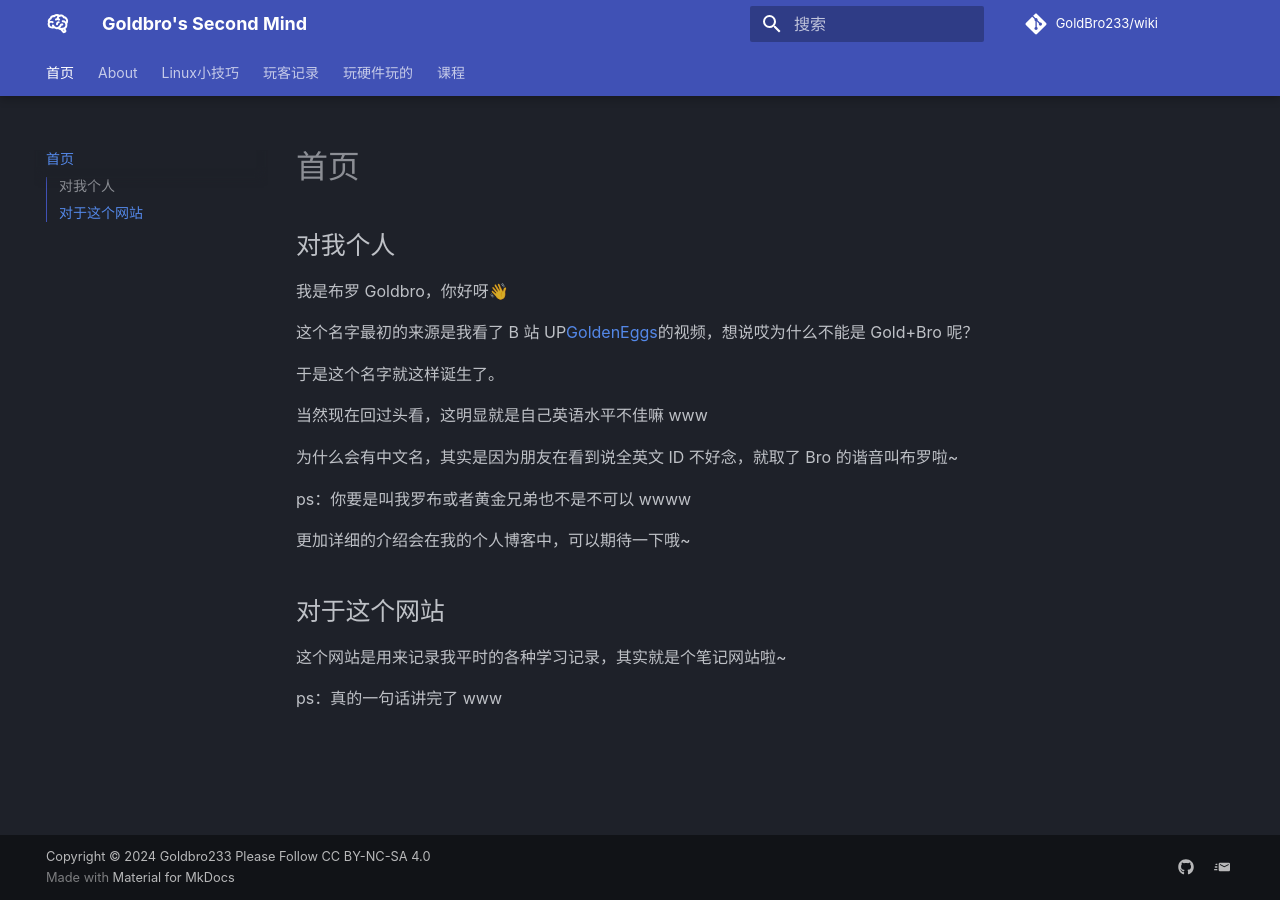
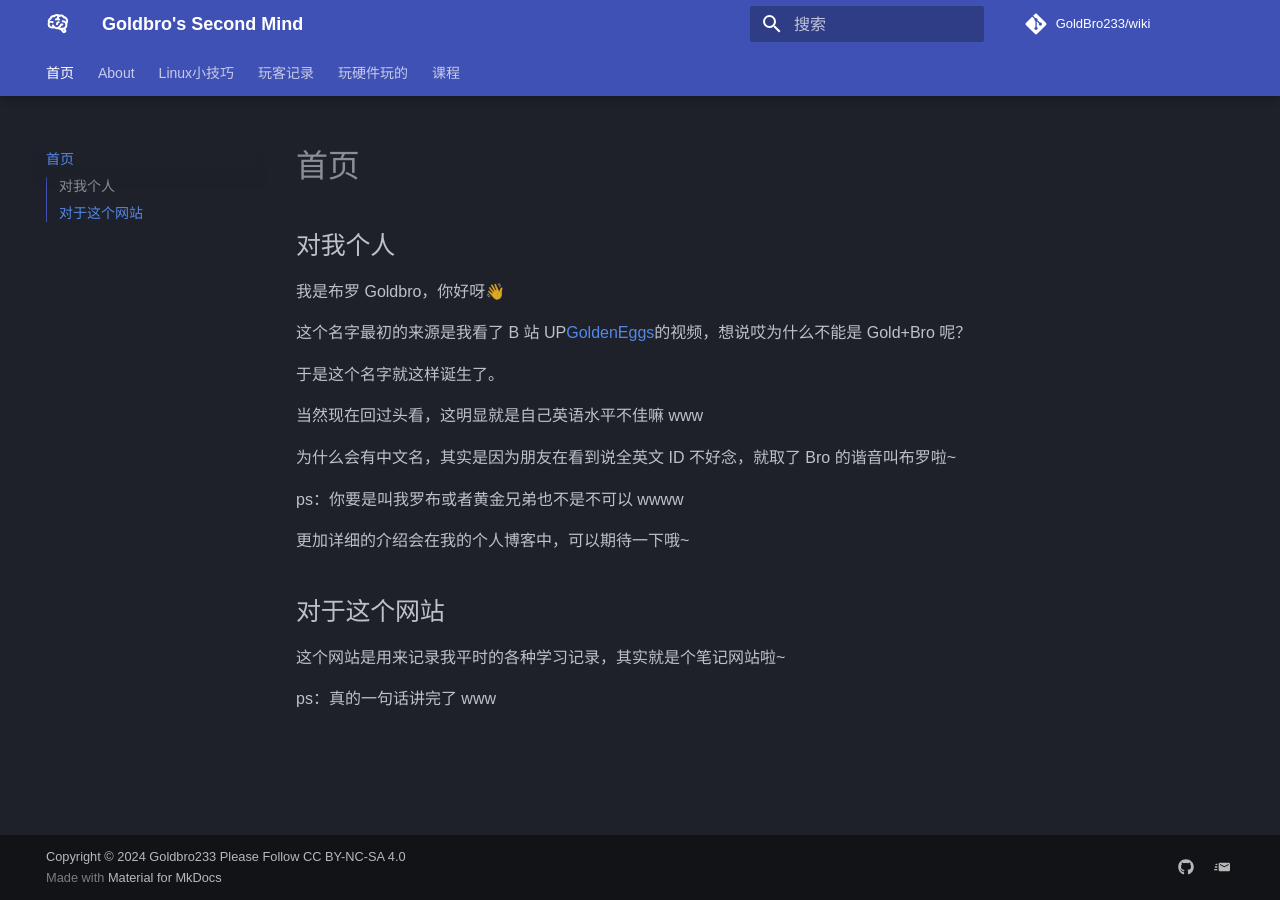
Before and after one commit to GoldBro233/wiki, an MkDocs documentation site: the page built from docs/index.md, in a window 1280 px wide. Built offline with MkDocs 1.6.1 and Material for MkDocs 9.7.7, drawn with Linux system fonts in a browser that asks for light colours; some web fonts are replaced; comment, search, counter and statistics services are not loaded; a style sheet for code colours, icons or effects is not loaded.

Commit message:
🔨 refactor: 重构了网页字体功能，现在使用LXGW-WenKai-Screen-SC

```diff
--- /dev/null
+++ b/docs/stylesheets/extra.css
@@ -0,0 +1,6 @@
+body {
+     font-family: "LXGW WenKai Screen", sans-serif;
+  }
+:root {
+    --md-text-font: "LXGW WenKai Screen";
+  }
--- a/mkdocs.yml
+++ b/mkdocs.yml
@@ -26,8 +26,8 @@ theme:
         icon: material/brightness-4
         name: Switch to light mode
   font:
-    text: LXGW WenKai TC
     code: JetBrains Mono
+  # 修改网页字体
   features:
     - navigation.instant  #即时加载功能
     - navigation.tabs     #上方导航栏
@@ -64,11 +64,12 @@ plugins:
   - git-committers:
       repository: GoldBro233/wiki
       branch: main
+  # 为网页添加commiter注释
 
 copyright: >-
   Copyright &copy; 2024 Goldbro233
   Please Follow CC BY-NC-SA 4.0
-
+# 为网页添加copyright提醒
 
 extra:
   consent:
@@ -78,14 +79,16 @@ extra:
     actions:
       - accept
       - reject
+  # 为网页添加cookie功能
   social:
     - icon: fontawesome/brands/github
       link: https://github.com/GoldBro233
     - icon: material/email-fast
       link: mailto:admin@goldbro.top
-
+  # 修改网页的联系方式
 repo_url: https://github.com/GoldBro233/wiki
 repo_name: GoldBro233/wiki
+# 为网页添加Github仓库
 
 markdown_extensions:
   - pymdownx.arithmatex:  # 为网页 添加 数学符号支持
@@ -124,3 +127,8 @@ markdown_extensions:
 extra_javascript:
   - javascripts/mathjax.js  # 为网页 添加 数学符号支持
   - https://unpkg.com/mathjax@3/es5/tex-mml-chtml.js  # 为网页 添加 数学符号支持
+
+extra_css:
+  - stylesheets/extra.css
+  - https://cdn.jsdelivr.net/npm/lxgw-wenkai-screen-webfont@1.7.0/style.css
+  # 修改网页字体css
```
